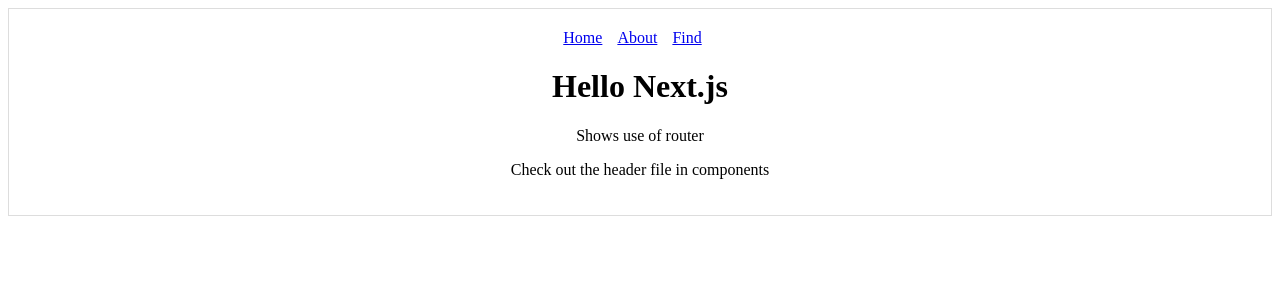
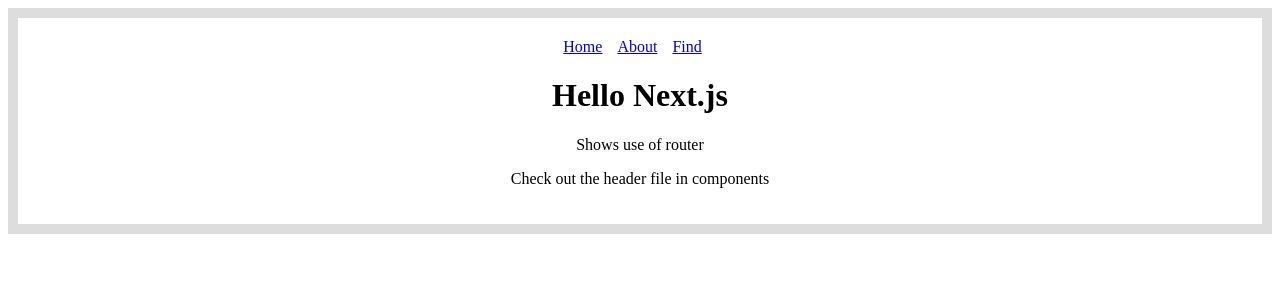
Before and after one commit to aloveland/350-repository, a Next.js app in the folder nextjs/: page / in a window 1280 px wide. Shown: the top 300 px of the page. Built offline with nearby package versions, Linux system fonts and the light colour scheme.

Commit message:
Update MyLayout.js

```diff
--- a/nextjs/components/MyLayout.js
+++ b/nextjs/components/MyLayout.js
@@ -4,7 +4,7 @@ const layoutStyle = {
   margin: 'auto auto',
   textAlign: 'center',
   padding: 20,
-  border: '1px solid #DDD',
+  border: '10px solid #DDD',
   size: 30,
 }
 
```
